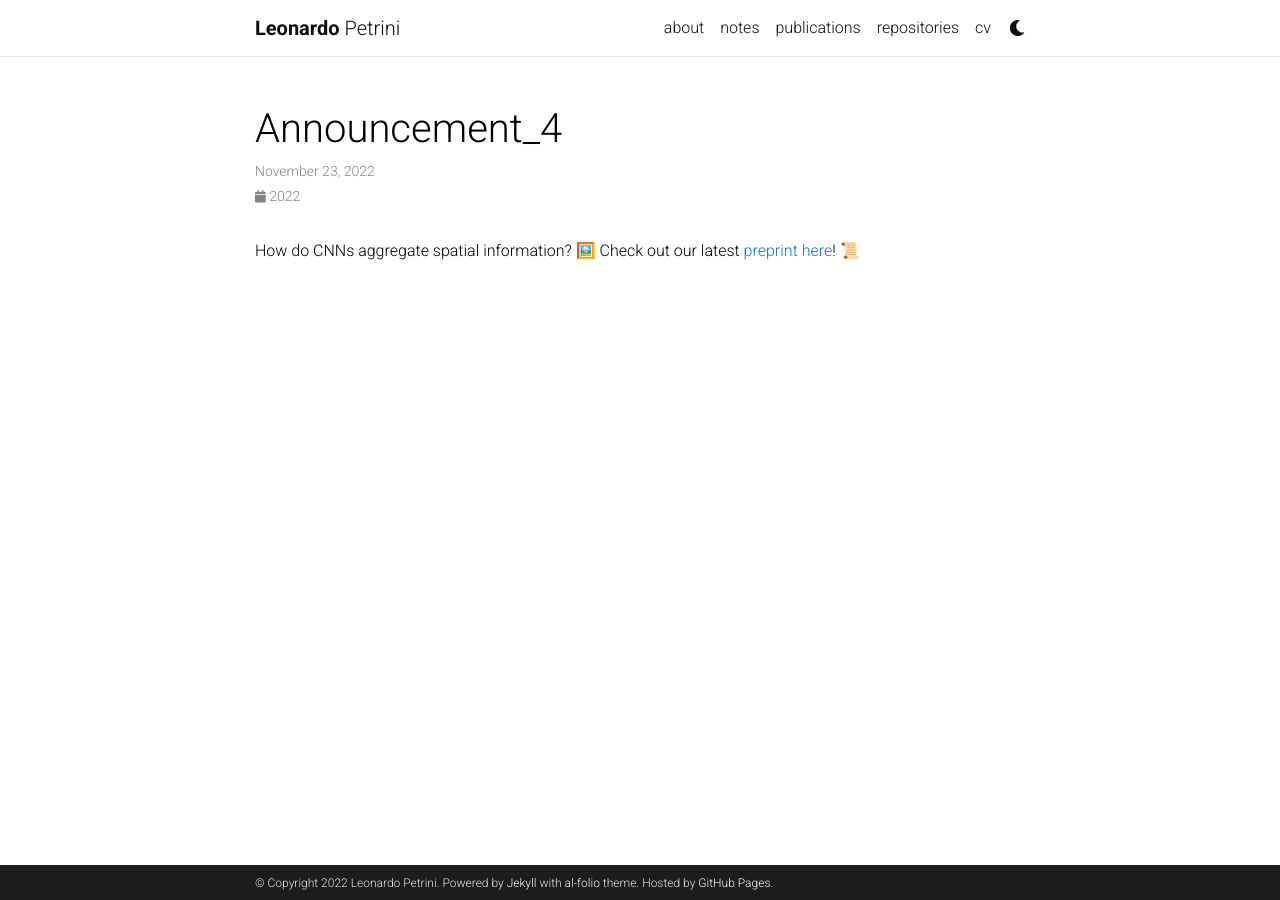
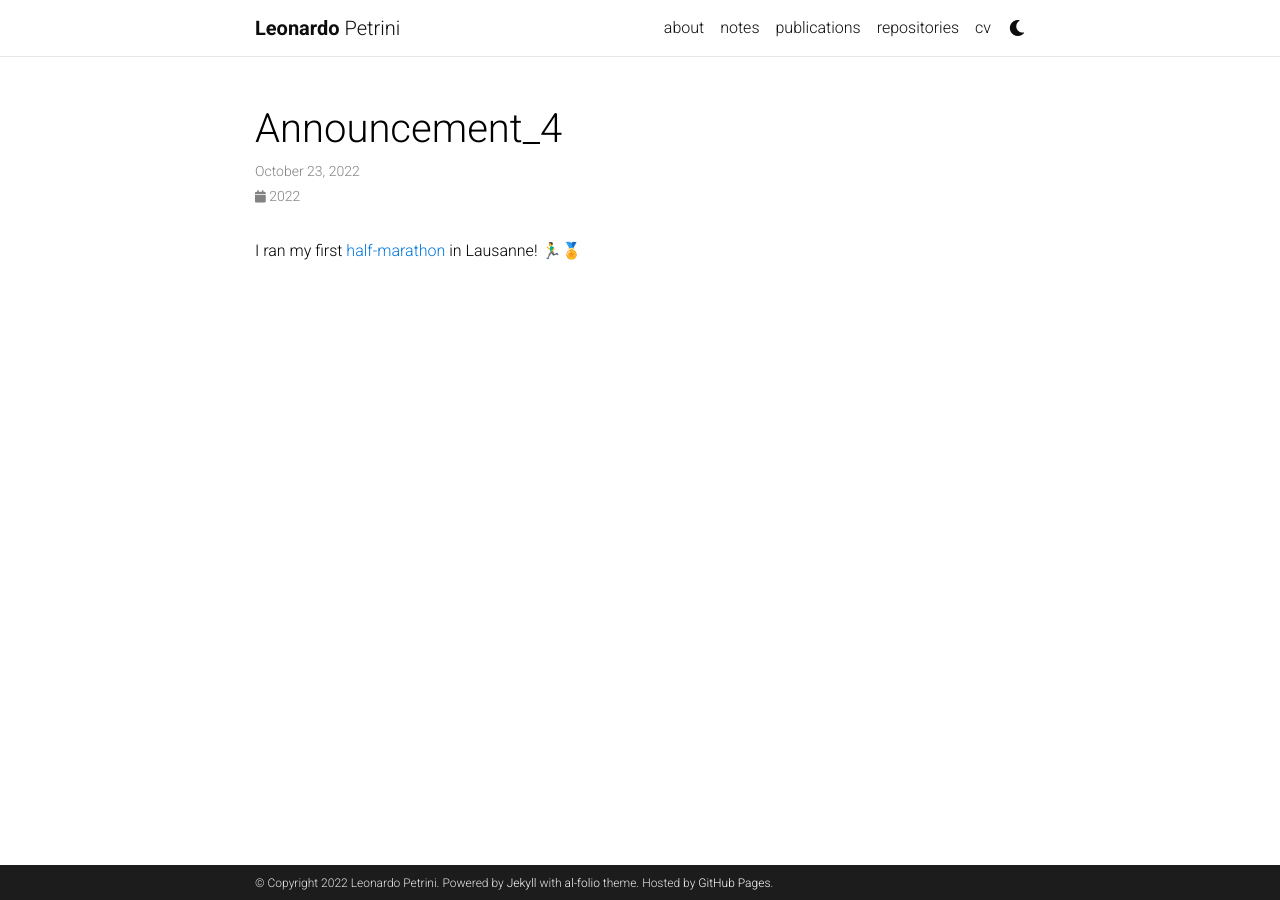
Before and after one commit to leonardopetrini/leonardopetrini.github.io, a Jekyll site: the page built from _news/announcement_4.md, in a window 1280 px wide. Built offline with Jekyll 4.4.1, drawn with Linux system fonts in a browser that asks for light colours; full-size pictures stand in for the smaller copies a plugin makes; comment, search, counter and statistics services are not loaded; a style sheet for code colours, icons or effects is not loaded.

Commit message:
update news

```diff
--- a/_news/announcement_4.md
+++ b/_news/announcement_4.md
@@ -1,7 +1,7 @@
 ---
 layout: post
-date: 2022-11-23 07:59:00-0400
+date: 2022-10-23 12:59:00+0100
 inline: true
 ---
 
-How do CNNs aggregate spatial information? 🖼️ Check out our latest [preprint here](https://arxiv.org/abs/2210.01506)! 📜
+I ran my first [half-marathon](https://www.strava.com/activities/8005702830) in Lausanne! 🏃‍♂️🏅
```
Also changed, not shown: _news/announcement_5.md (added, +7 -0 lines), _pages/about.md (+2 -3 lines), _posts/2022-11-28-start.md (+2 -2 lines).
